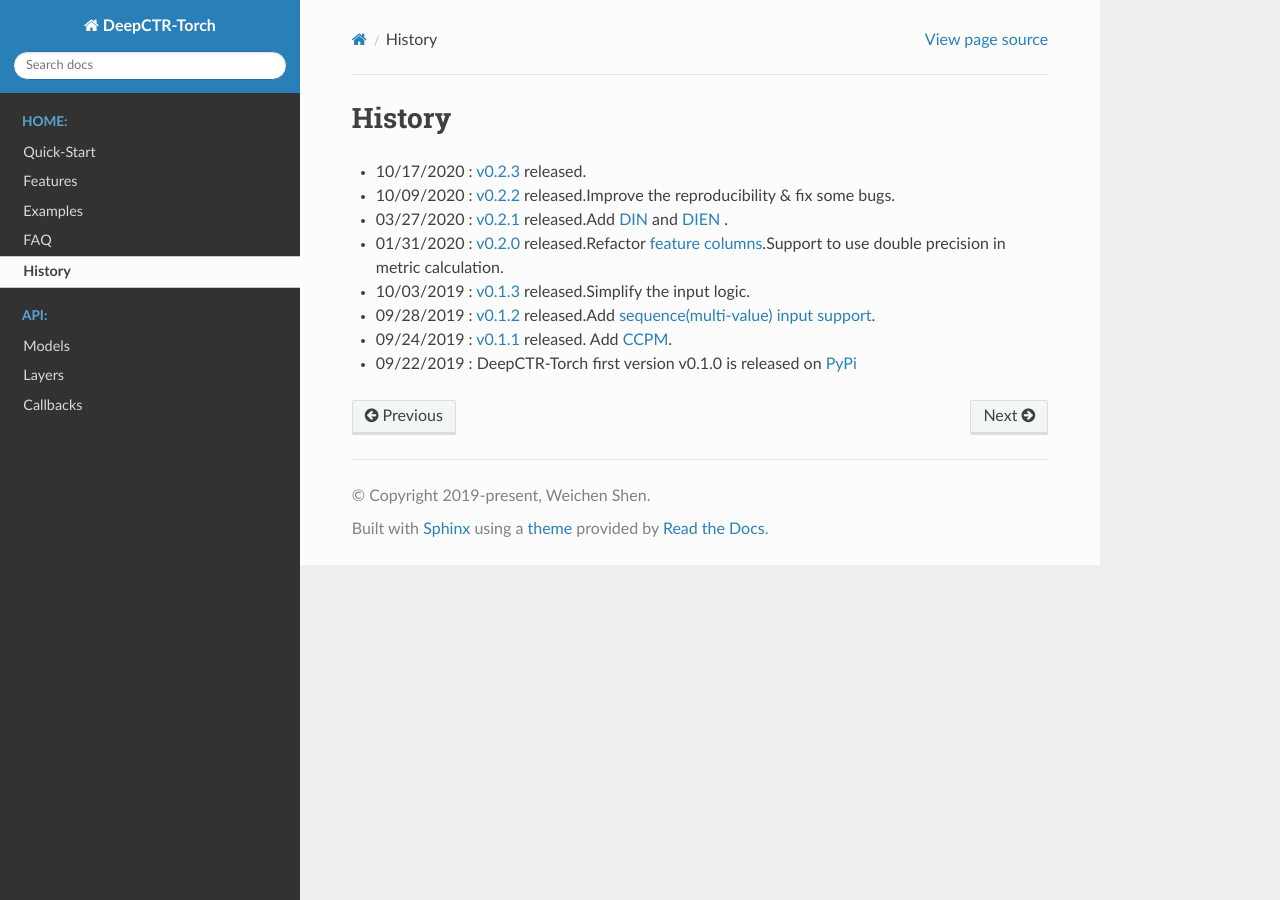
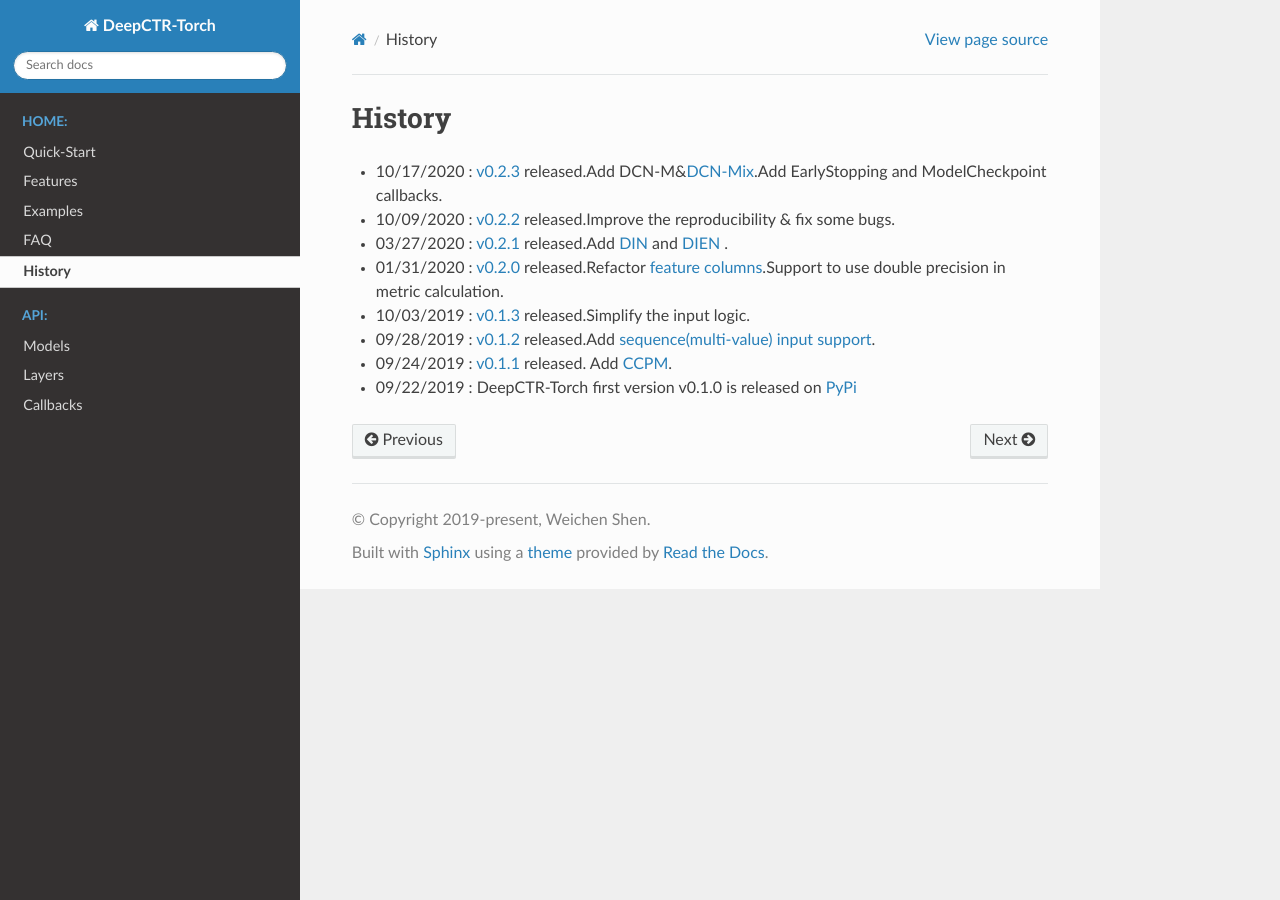
Before and after one commit to shenweichen/DeepCTR-Torch, a Sphinx documentation site: the page built from docs/source/History.md, in a window 1280 px wide. Built offline with Sphinx 7.4.7 and the Read the Docs theme 2.0.0, drawn with Linux system fonts in a browser that asks for light colours; pages that are not in the unit, such as notebooks, are missing from menus.

Commit message:
no message

```diff
--- a/docs/source/History.md
+++ b/docs/source/History.md
@@ -1,5 +1,5 @@
 # History
-- 10/17/2020 : [v0.2.3](https://github.com/shenweichen/DeepCTR-Torch/releases/tag/v0.2.3) released.
+- 10/17/2020 : [v0.2.3](https://github.com/shenweichen/DeepCTR-Torch/releases/tag/v0.2.3) released.Add DCN-M&[DCN-Mix](./Features.html#din-deep-interest-network).Add EarlyStopping and ModelCheckpoint callbacks.
 - 10/09/2020 : [v0.2.2](https://github.com/shenweichen/DeepCTR-Torch/releases/tag/v0.2.2) released.Improve the reproducibility & fix some bugs.
 - 03/27/2020 : [v0.2.1](https://github.com/shenweichen/DeepCTR-Torch/releases/tag/v0.2.1) released.Add [DIN](./Features.html#din-deep-interest-network) and [DIEN](./Features.html#dien-deep-interest-evolution-network) .
 - 01/31/2020 : [v0.2.0](https://github.com/shenweichen/DeepCTR-Torch/releases/tag/v0.2.0) released.Refactor [feature columns](./Features.html#feature-columns).Support to use double precision in metric calculation.
--- a/docs/source/index.rst
+++ b/docs/source/index.rst
@@ -34,7 +34,7 @@
 
 News
 -----
-10/17/2020 : Improve the reproducibility & fix some bugs. `Changelog <https://github.com/shenweichen/DeepCTR-Torch/releases/tag/v0.2.3>`_
+10/17/2020 : Add DCN-M and DCN-Mix. Add EarlyStopping and ModelCheckpoint callbacks. `Changelog <https://github.com/shenweichen/DeepCTR-Torch/releases/tag/v0.2.3>`_
 
 10/09/2020 : Improve the reproducibility & fix some bugs. `Changelog <https://github.com/shenweichen/DeepCTR-Torch/releases/tag/v0.2.2>`_
 
```
Also changed, not shown: 1 other file.
